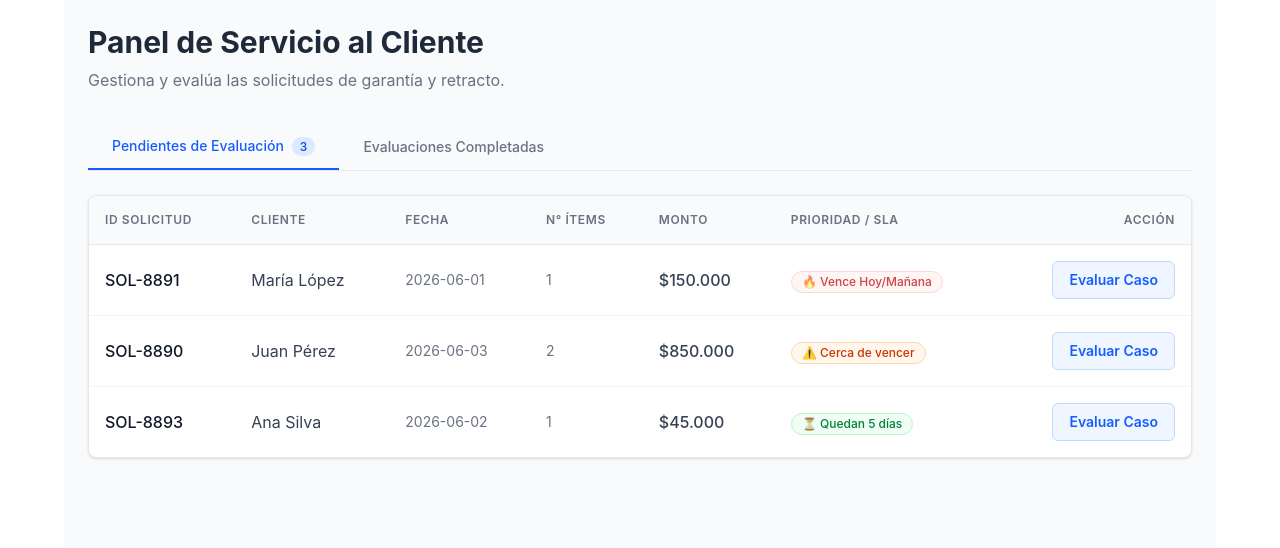
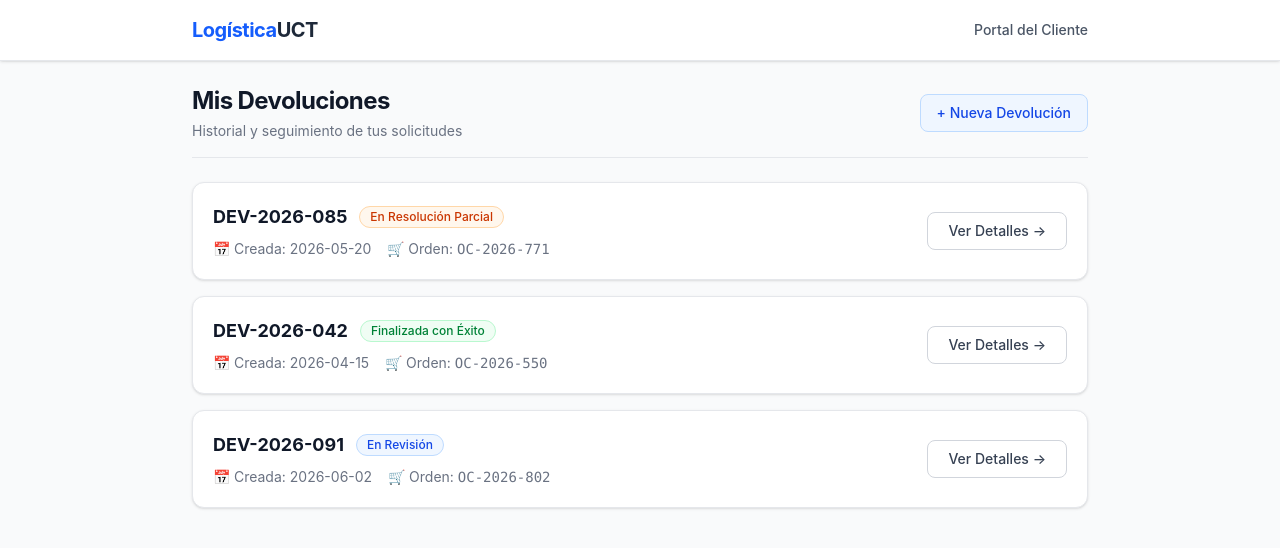
Before and after one commit to AlvaroFPM/PMV---Logistica-de-Devoluciones---Desarrollo-de-aplicaciones-empresariales-, a React (Vite) app: page /cliente/mis-devoluciones in a window 1280 px wide. Shown: the top 548 px of the page. Built offline with nearby package versions, Linux system fonts and the light colour scheme.

Commit message:
Archivo para probar pagina

```diff
--- a/src/App.tsx
+++ b/src/App.tsx
@@ -1,30 +1,37 @@
-import { useState } from 'react';
-import DashboardSolicitudes from './pages/ServicioCliente/DashboardSolicitudes';
-import EvaluarSolicitud from './pages/ServicioCliente/EvaluarSolicitud';
+// src/App.tsx
+import { BrowserRouter as Router, Routes, Route, Navigate } from 'react-router-dom';
+import CrearSolicitud from './pages/Cliente/CrearSolicitud';
+import MisDevoluciones from './pages/Cliente/MisDevoluciones';
+import DetalleSolicitud from './pages/Cliente/DetalleSolicitud';
 
-function App() {
-  const [view, setView] = useState<'dashboard' | 'evaluar'>('dashboard');
-  const [selectedSolicitud, setSelectedSolicitud] = useState<string | null>(null);
+export default function App() {
+  return (
+    <Router>
+      <div className="bg-gray-100 min-h-screen">
+        {/* Barra de navegación global simulada */}
+        <nav className="bg-white border-b border-gray-200 p-4 shadow-sm sticky top-0 z-50">
+          <div className="max-w-4xl mx-auto flex justify-between items-center">
+            <div className="font-bold text-xl text-blue-600 tracking-tight">
+              Logística<span className="text-gray-800">UCT</span>
+            </div>
+            <div className="text-sm text-gray-600 font-medium">
+              Portal del Cliente
+            </div>
+          </div>
+        </nav>
 
-  const handleEvaluar = (id?: string) => {
-    setSelectedSolicitud(id ?? null);
-    setView('evaluar');
-  };
+        <main>
+          <Routes>
+            {/* Redirección por defecto para las pruebas */}
+            <Route path="/" element={<Navigate to="/cliente/mis-devoluciones" replace />} />
 
-  const handleBack = () => {
-    setSelectedSolicitud(null);
-    setView('dashboard');
-  };
-
-  return (
-    <>
-      {view === 'dashboard' ? (
-        <DashboardSolicitudes onEvaluar={handleEvaluar} />
-      ) : (
-        <EvaluarSolicitud solicitudId={selectedSolicitud ?? undefined} onBack={handleBack} />
-      )}
-    </>
+            {/* Rutas del módulo Cliente */}
+            <Route path="/cliente/crear-solicitud" element={<CrearSolicitud />} />
+            <Route path="/cliente/mis-devoluciones" element={<MisDevoluciones />} />
+            <Route path="/cliente/devoluciones/:idSolicitud" element={<DetalleSolicitud />} />
+          </Routes>
+        </main>
+      </div>
+    </Router>
   );
 }
-
-export default App;
```
